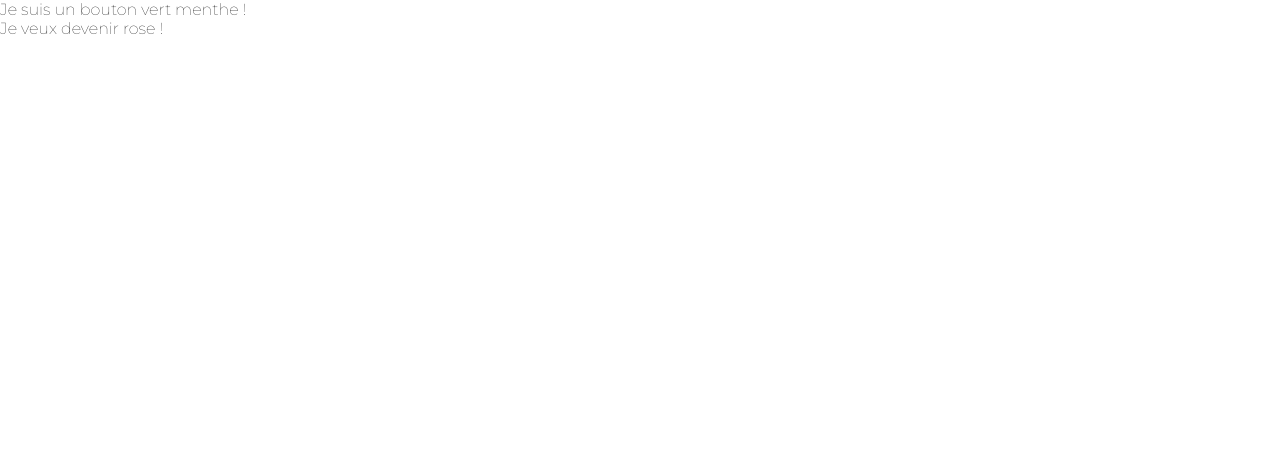
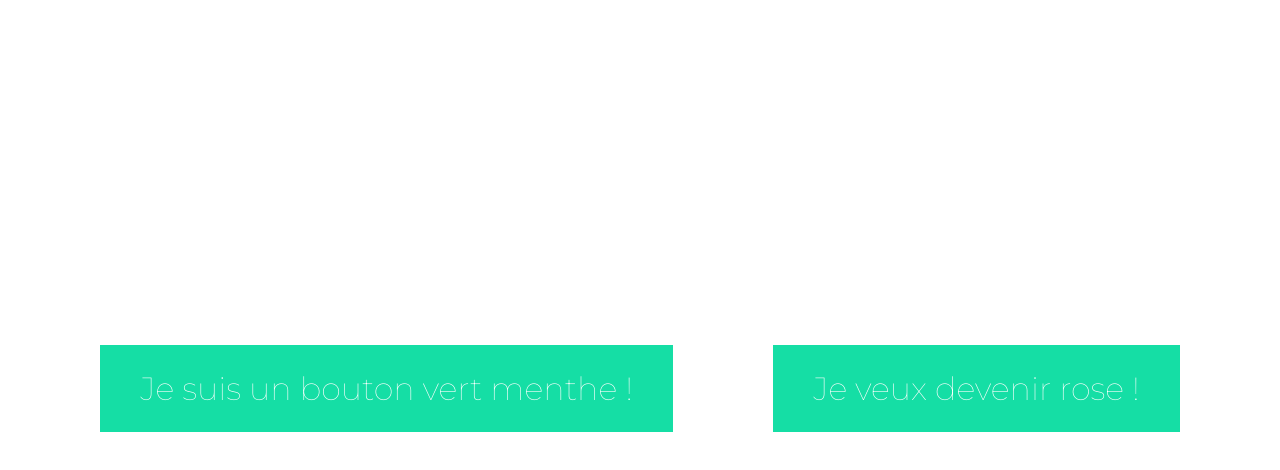
Before and after one commit to Sovlo1/Exercices-Sass, a plain HTML site: page Exercice_2/index.html in a window 1280 px wide. Drawn offline with Linux system fonts and the light colour scheme; files that its build step writes are made by us from their sources.

Commit message:
Modif ref stylesheet

```diff
--- a/Exercice_2/index.html
+++ b/Exercice_2/index.html
@@ -4,7 +4,7 @@
     <meta charset="UTF-8">
     <meta name="viewport" content="width=device-width, initial-scale=1.0">
     <meta http-equiv="X-UA-Compatible" content="ie=edge">
-    <link rel="stylesheet" href="/public/css/style.css">
+    <link rel="stylesheet" href="style.css">
     <title>Pt02 Ch02 Exercise 200</title>
 </head>
 <body>
```
Also changed, not shown: Exercice_3/index.html (+1 -1 lines).
